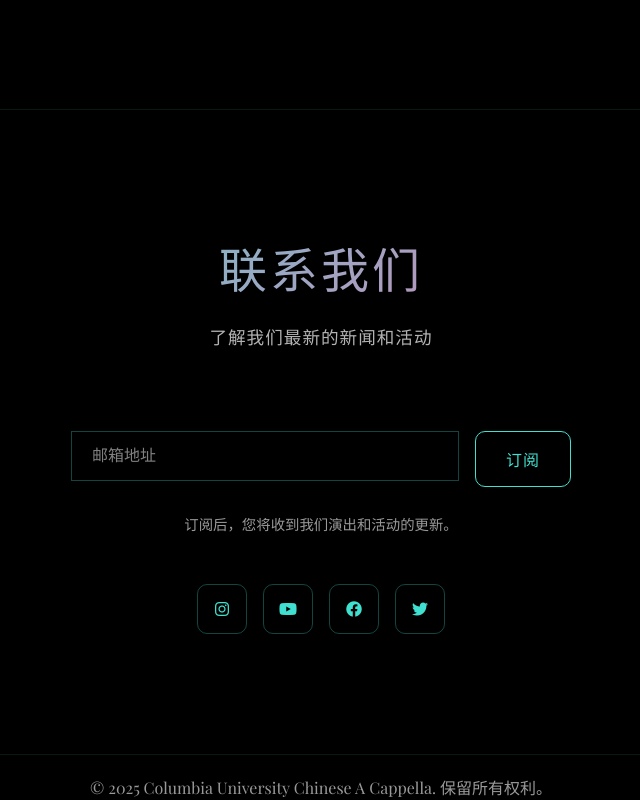
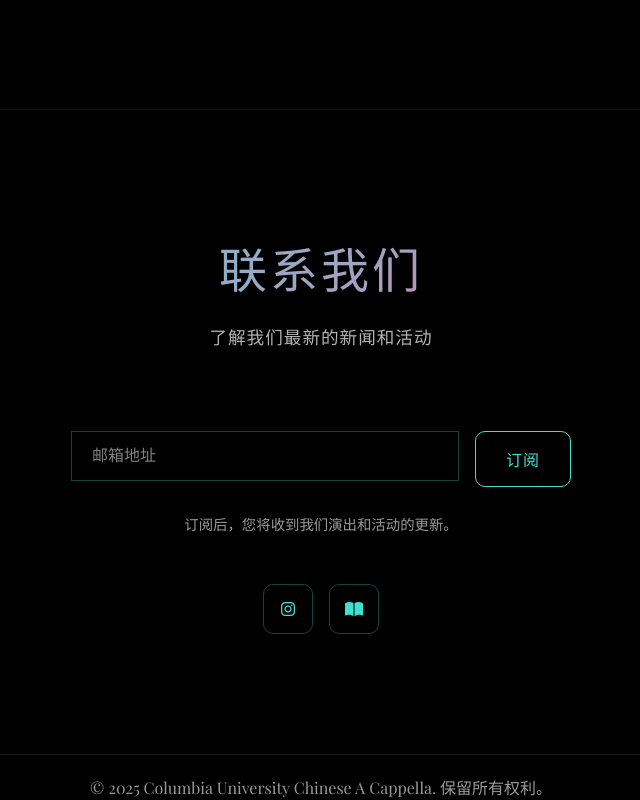
Before and after one commit to Carson-NNY/Chinese-A-Cappell, a Next.js app: page / in a window 1280 px wide. Shown: the part 3701-4501 px from the top of the page, without its empty margins (319-959 px from the left). Built offline with nearby package versions, Linux system fonts and the light colour scheme.

Commit message:
update social media links

```diff
--- a/app/components/Contact.tsx
+++ b/app/components/Contact.tsx
@@ -68,10 +68,16 @@ const Contact: React.FC = () => {
   };
 
   const socialLinks = [
-    { icon: "fab fa-instagram", label: "Instagram" },
-    { icon: "fab fa-youtube", label: "YouTube" },
-    { icon: "fab fa-facebook", label: "Facebook" },
-    { icon: "fab fa-twitter", label: "Twitter" },
+    {
+      icon: "fab fa-instagram",
+      label: "Instagram",
+      url: "https://www.instagram.com/cucac_columbia?igsh=MWgyajJzNG9teGIzMw==",
+    },
+    {
+      icon: "fas fa-book-open",
+      label: "小红书",
+      url: "https://xhslink.com/m/4LyccjnaNRn",
+    },
   ];
 
   return (
@@ -127,9 +133,12 @@ const Contact: React.FC = () => {
             {socialLinks.map((link, index) => (
               <a
                 key={index}
-                href="#"
+                href={link.url}
                 className="social-link"
                 aria-label={link.label}
+                target="_blank"
+                rel="noopener noreferrer"
+                title={link.label}
               >
                 <i className={link.icon}></i>
               </a>
--- a/app/globals.css
+++ b/app/globals.css
@@ -614,6 +614,35 @@ section {
   box-shadow: 0 8px 20px rgba(98, 228, 215, 0.4);
 }
 
+.social-link {
+  position: relative;
+}
+
+.social-link::after {
+  content: attr(title);
+  position: absolute;
+  bottom: -35px;
+  left: 50%;
+  transform: translateX(-50%);
+  background: rgba(0, 0, 0, 0.9);
+  color: white;
+  padding: 5px 10px;
+  border-radius: 4px;
+  font-size: 0.8rem;
+  white-space: nowrap;
+  opacity: 0;
+  visibility: hidden;
+  transition: all 0.3s ease;
+  z-index: 1000;
+  border: 1px solid rgba(64, 224, 208, 0.3);
+}
+
+.social-link:hover::after {
+  opacity: 1;
+  visibility: visible;
+  transform: translateX(-50%) translateY(-5px);
+}
+
 /* Footer */
 .footer {
   background: #000000;
```
